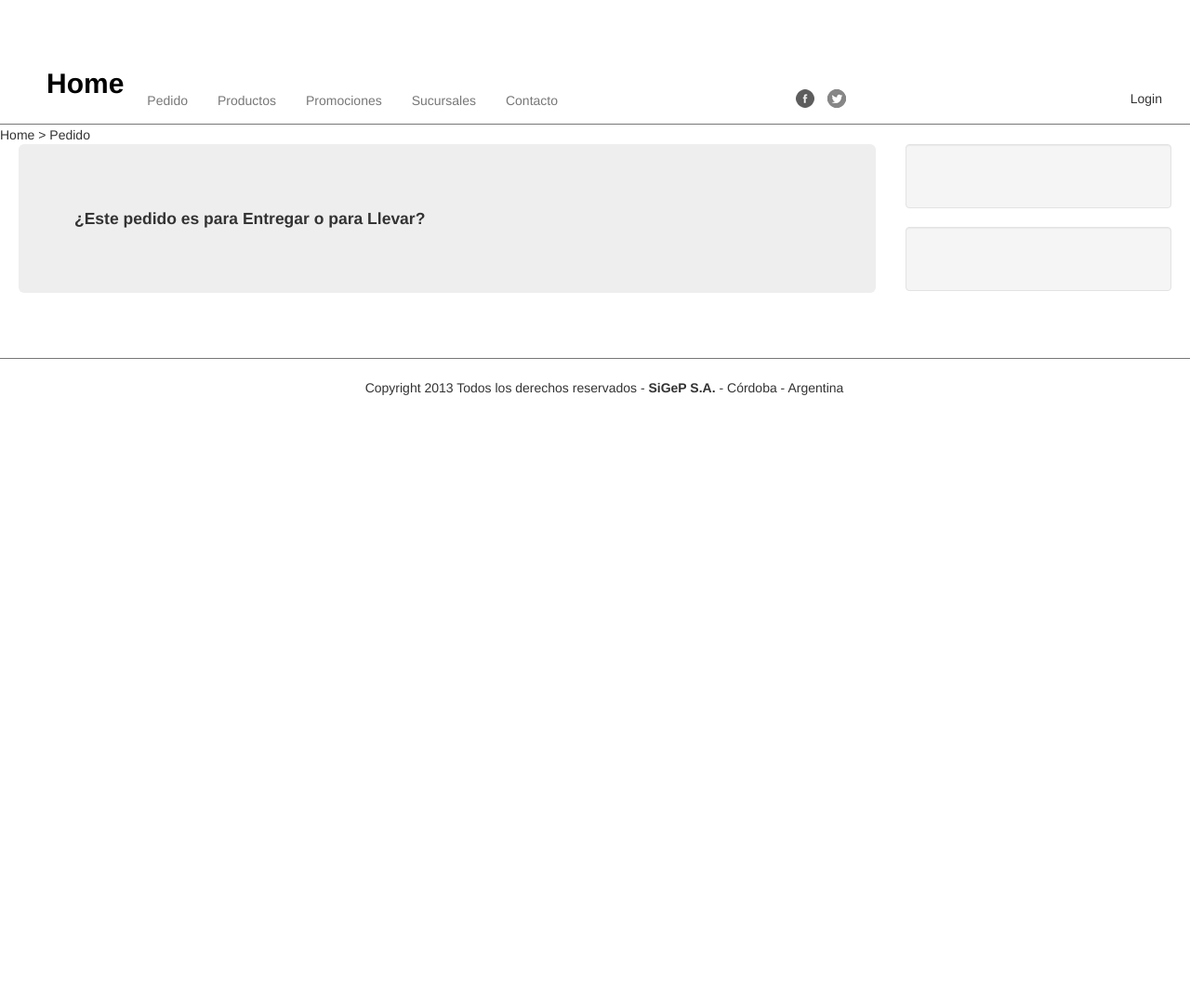
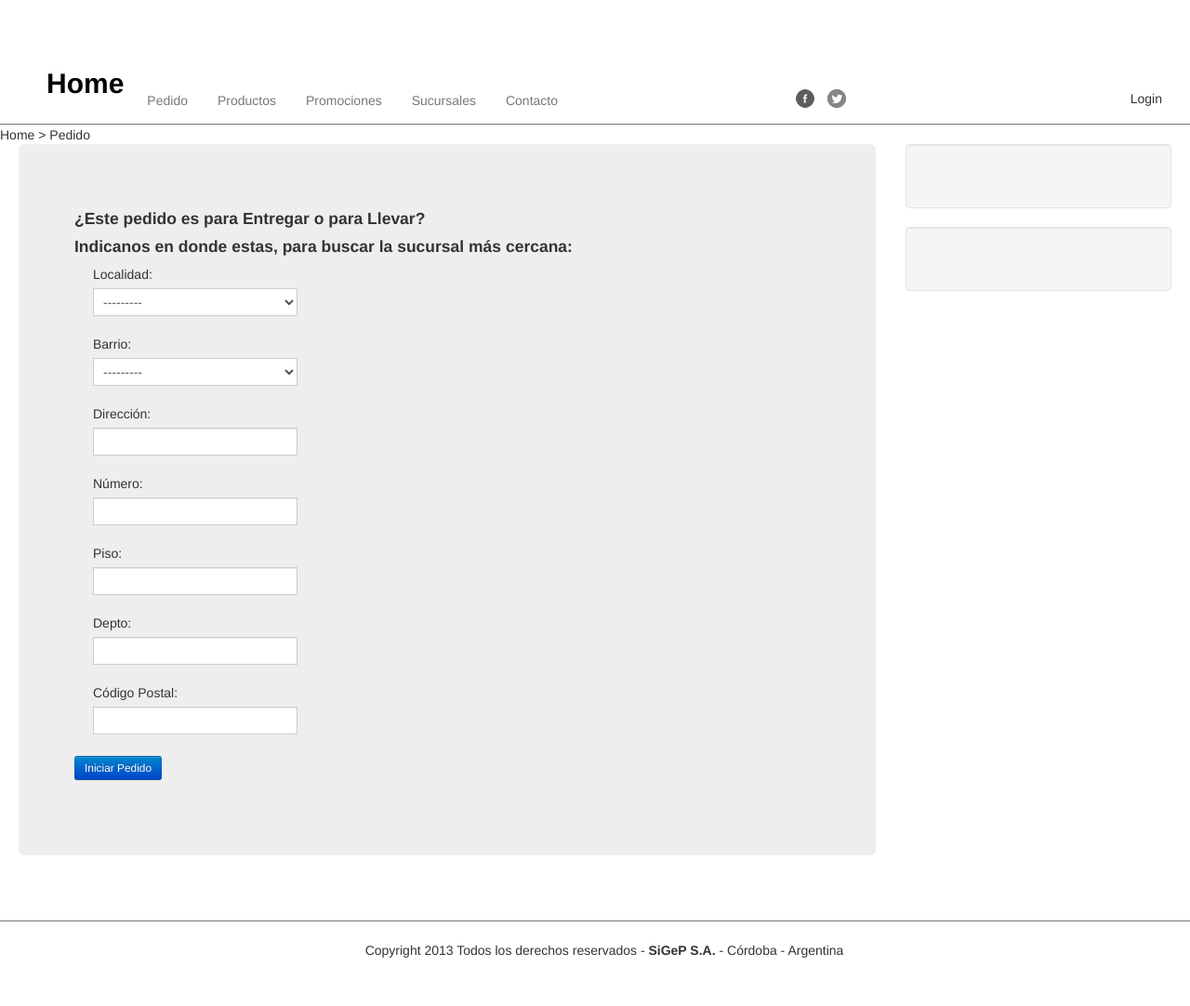
Before and after one commit to pekerDjango/Delivery, a Django app: a page that uses SiGeP/templates/PedidoRegistrado/pedidoInformacion.html in a window 1280 px wide. Shown: the whole page at 93% size. Before the commit the page ends 425 px from the top, so only its background shows below. Run offline with Django 3.2, Linux system fonts and the light colour scheme; data that the repository does not hold is empty; some libraries are stand-ins or nearby versions.

Commit message:
[#11] Formulario de pedidoInformacion.html donde le pide la informacion de la dirección

```diff
--- a/PedidoRegistrado/forms.py
+++ b/PedidoRegistrado/forms.py
@@ -1,2 +1,7 @@
 from django import forms
-from PedidoRegistrado.models import Servicio
+from PedidoRegistrado.models import DomicilioSearch
+
+class DomicilioSearchForm(forms.ModelForm):
+    class Meta:
+        model = DomicilioSearch
+        fields = ['localidad', 'barrio', 'direccion', 'numero_direccion', 'piso', 'depto', 'codigo_postal']
--- a/PedidoRegistrado/models.py
+++ b/PedidoRegistrado/models.py
@@ -1,5 +1,6 @@
 #encoding:utf-8
 from django.db import models
+from RecursosDeEmpresa.models import Localidad, Barrio
 
 class Servicio(models.Model):
     """Los servicios disponible de la empresa"""
@@ -14,3 +15,28 @@ class Servicio(models.Model):
         return '<a href="/media/%s"><img src="/media/%s" width=50px heigth=50px/></a>'%(self.imagen,self.imagen)
 
     Vista_Previa.allow_tags = True
+
+class TipologiaVivienda(models.Model):
+    """Los servicios disponible de la empresa"""
+    nombre = models.CharField(max_length=100)
+    imagen = models.ImageField(upload_to='imagenes', verbose_name='Imágen')
+
+    def __unicode__(self):
+        return self.nombre
+
+    def Vista_Previa(self):
+        return '<a href="/media/%s"><img src="/media/%s" width=50px heigth=50px/></a>'%(self.imagen,self.imagen)
+
+    Vista_Previa.allow_tags = True
+
+class DomicilioSearch(models.Model):
+    direccion = models.CharField(max_length=250, verbose_name='Dirección')
+    numero_direccion = models.IntegerField(verbose_name='Número')
+    piso = models.IntegerField(blank=True, null=True)
+    depto = models.CharField(max_length=50, blank=True, null=True)
+    codigo_postal = models.CharField(max_length=100, verbose_name="Código Postal")
+    localidad = models.ForeignKey(Localidad)
+    barrio = models.ForeignKey(Barrio)
+
+    def __unicode__(self):
+        return self.direccion + str(self.numero_direccion)
--- a/PedidoRegistrado/views.py
+++ b/PedidoRegistrado/views.py
@@ -1,9 +1,19 @@
 # Create your views here.
-from PedidoRegistrado.models import Servicio
+from PedidoRegistrado.models import Servicio, TipologiaVivienda
 from django.shortcuts import render_to_response
 from django.template import RequestContext
+from PedidoRegistrado.forms import DomicilioSearchForm
 
 def pedidoInformacion_view(request):
+    if request.method == "POST":
+        form = DomicilioSearchForm(request.POST,request.FILES)
+        if form.is_valid():
+            add = form.save(commit=False)
+            add.status = True
+            add.save() # Guardamos la informacion
+    else:
+        form = DomicilioSearchForm()
     servicio = Servicio.objects.all()
-    ctx = {'servicios':servicio}
+    tipologia = TipologiaVivienda.objects.all()
+    ctx = {'form': form, 'servicios':servicio, 'tipologias' : tipologia}
     return render_to_response('PedidoRegistrado/pedidoInformacion.html',ctx, context_instance=RequestContext(request))
--- a/SiGeP/templates/PedidoRegistrado/pedidoInformacion.html
+++ b/SiGeP/templates/PedidoRegistrado/pedidoInformacion.html
@@ -13,4 +13,16 @@
 {{s.nombre}}
 {% endfor %}
 {% endif %}
+<h4>Indicanos en donde estas, para buscar la sucursal más cercana:</h4>
+{% if tipologias %}
+{% for t in tipologias %}
+<input type="radio" name="tipologias" value={{t.nombre}}/>
+{{t.nombre}}
+{% endfor %}
+{% endif %}
+<form action='.' method='POST' enctype="multipart/form-data">
+        {% csrf_token %}
+        {{ form.as_p }}
+    <button type="submit"  class="btn btn-small btn-primary">Iniciar Pedido</button>
+</form>
 {% endblock %}
```
Also changed, not shown: PedidoRegistrado/admin.py (+12 -1 lines).
